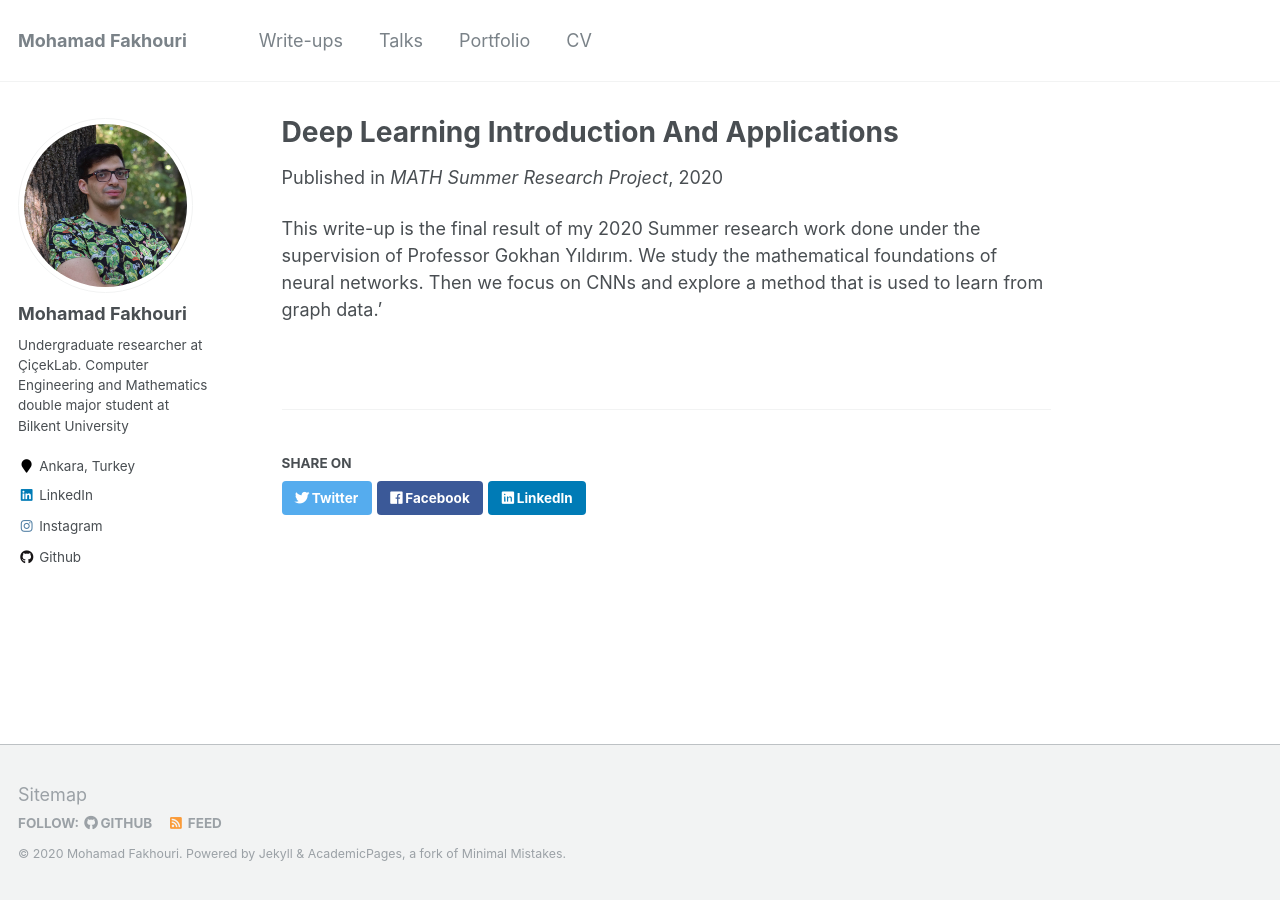
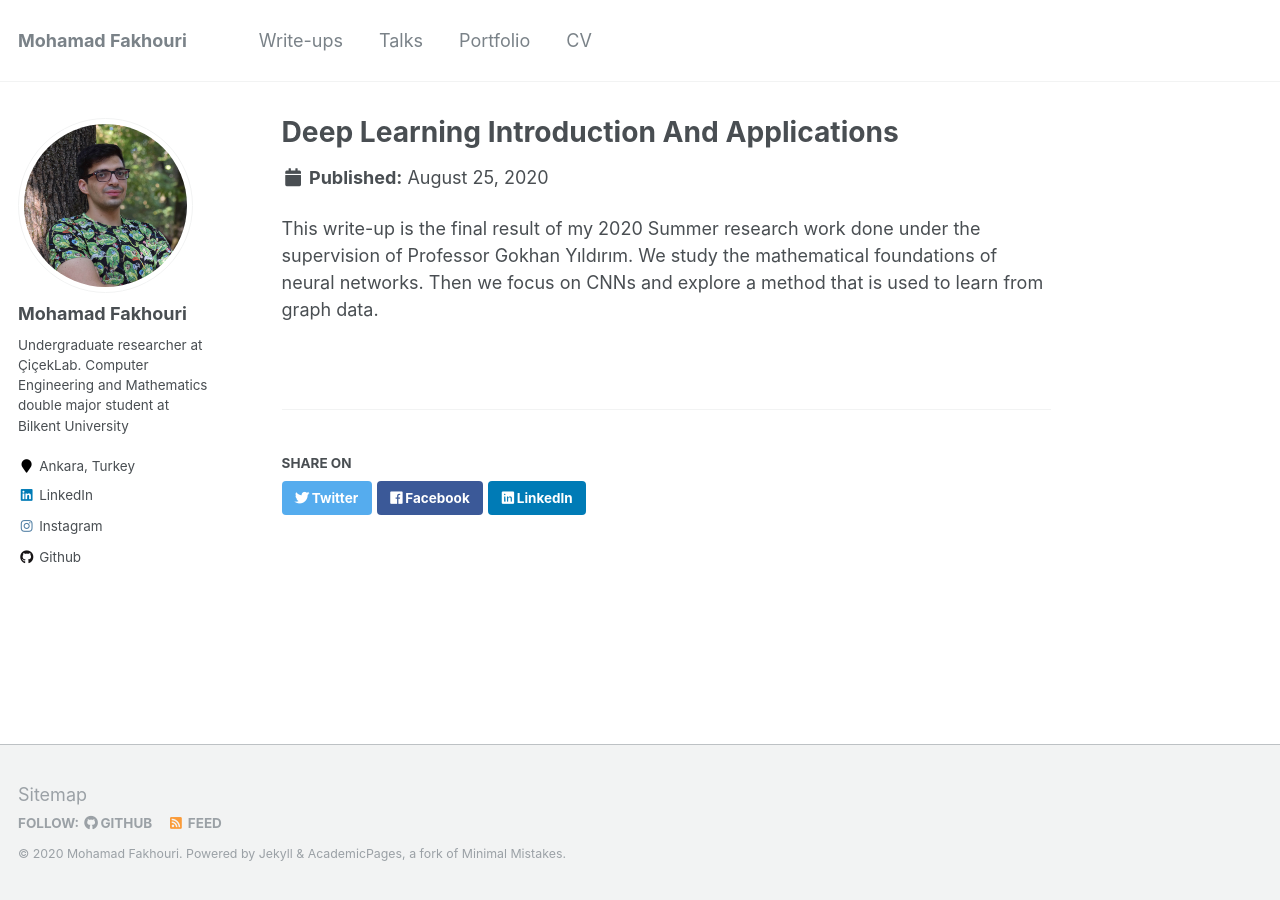
Before and after one commit to mohahf19/mohahf19.github.io, a Jekyll site: the page built from _publications/08_2020_deeplearning_intro.md, in a window 1280 px wide. Built offline with Jekyll 4.4.1, drawn with Linux system fonts in a browser that asks for light colours.

Commit message:
writeups works

```diff
--- a/_publications/08_2020_deeplearning_intro.md
+++ b/_publications/08_2020_deeplearning_intro.md
@@ -1,10 +1,8 @@
 ---
 title: "Deep Learning Introduction And Applications"
 collection: writeups
-permalink: /writeups/08_2020_deeplearning_intro
-venue: "MATH Summer Research Project"
 date: 2020-8-25
 paperurl: https://mohahf19.github.io/files/deep_learning_intro.pdf
 ---
 
-This write-up is the final result of my 2020 Summer research work done under the supervision of Professor Gokhan Yıldırım. We study the mathematical foundations of neural networks. Then we focus on CNNs and explore a method that is used to learn from graph data.'
+This write-up is the final result of my 2020 Summer research work done under the supervision of Professor Gokhan Yıldırım. We study the mathematical foundations of neural networks. Then we focus on CNNs and explore a method that is used to learn from graph data.
```
